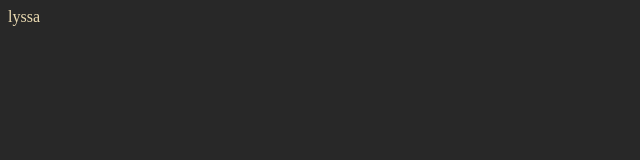
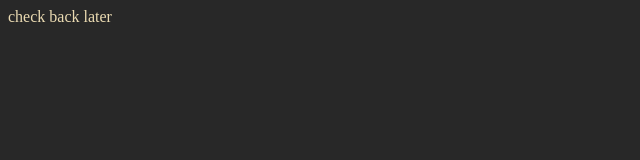
Before and after one commit to Lyssenka/Lyssenka.github.io, a plain HTML site: page index.html in a window 1280 px wide. Shown: the full height of the page, 0-640 px from the left. Drawn offline with Linux system fonts and the light colour scheme.

Commit message:
secret third thing

```diff
--- a/index.html
+++ b/index.html
@@ -3,6 +3,6 @@
 <link rel="stylesheet" href="style.css">
 </head>
 <body>
-lyssa
+check back later
 </body>
 </html>
```
